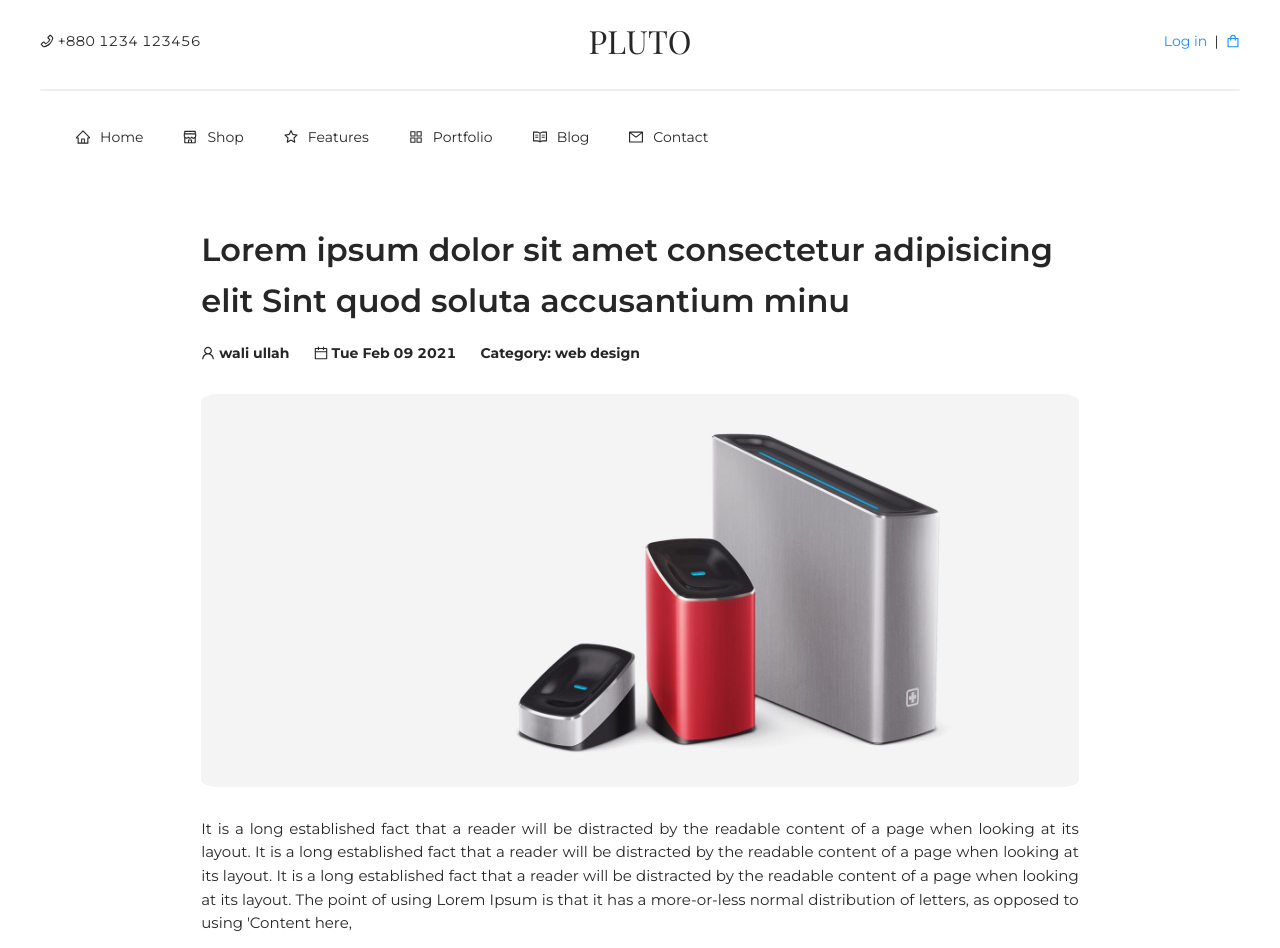
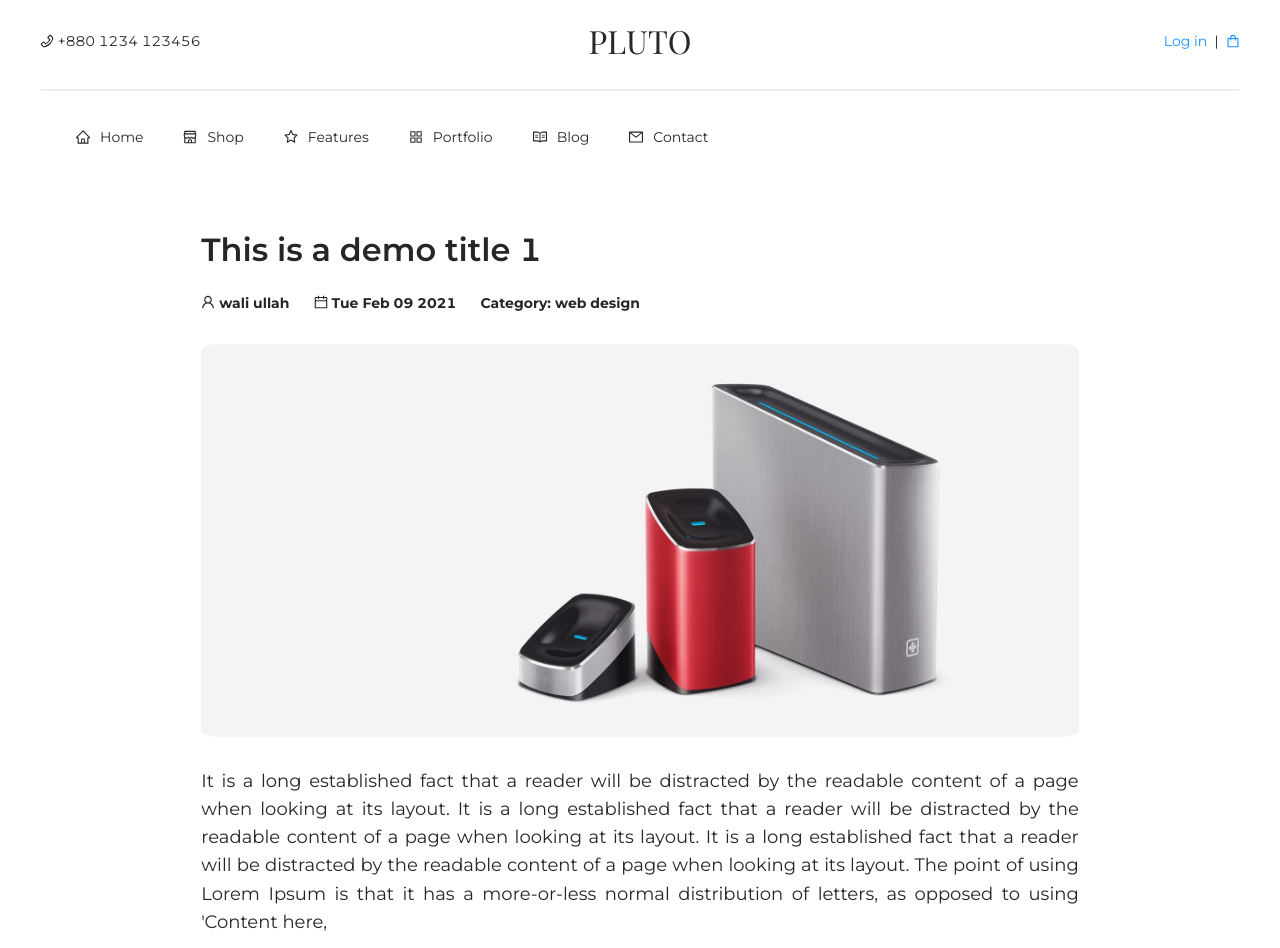
Before and after one commit to Alamin02/pluto, a React (Create React App) app: page /blogs/1 in a window 1280 px wide. Shown: the top 948 px of the page. Built offline with nearby package versions, Linux system fonts and the light colour scheme; a web font is replaced by a local one.

Commit message:
fix: blog description fontsize increase +heading

```diff
--- a/src/components/blogs/BlogDetails.module.css
+++ b/src/components/blogs/BlogDetails.module.css
@@ -22,7 +22,10 @@
   -ms-border-radius: 2%;
   -o-border-radius: 2%;
 }
-
+.descriptionText {
+  text-align: justify;
+  font-size: 18px;
+}
 @media (max-width: 576px) {
   .listStyled {
     width: 100%;
--- a/src/components/blogs/BlogDetailsCard.js
+++ b/src/components/blogs/BlogDetailsCard.js
@@ -26,7 +26,7 @@ const BlogDetailsCard = ({ blog }) => (
     <div className={styles.imageContainer}>
       <img className={styles.imageStyled} src={blog.imageSrc} alt="demo" />
     </div>
-    <p style={{ textAlign: "justify", fontSize: "15px" }}>{blog.description}</p>
+    <p className={styles.descriptionText}>{blog.description}</p>
     <Link to="/blogs">
       <ButtonBlack buttonText="Back " onClick={() => onclick} />
     </Link>
--- a/src/components/blogs/sampleBlogList.js
+++ b/src/components/blogs/sampleBlogList.js
@@ -13,8 +13,7 @@ const sampleBlogList = [
     author: author,
     category: category,
     imageSrc: image1,
-    title:
-      "Lorem ipsum dolor sit amet consectetur adipisicing elit Sint quod soluta accusantium minu",
+    title: "This is a demo title 1",
     description: `It is a long established fact that a reader will be distracted
     by the readable content of a page when looking at its layout. It is a long established fact that a reader will be distracted
     by the readable content of a page when looking at its layout. It is a long established fact that a reader will be distracted
```
